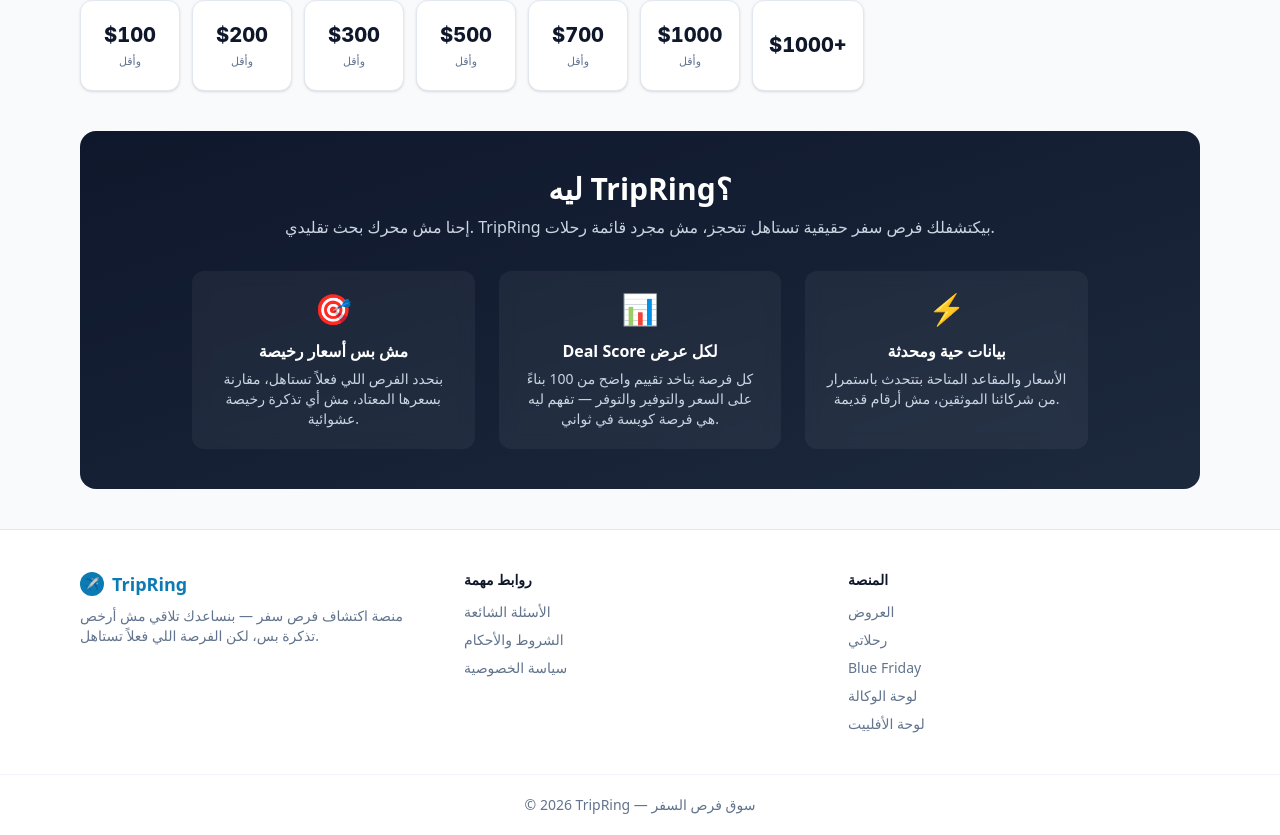
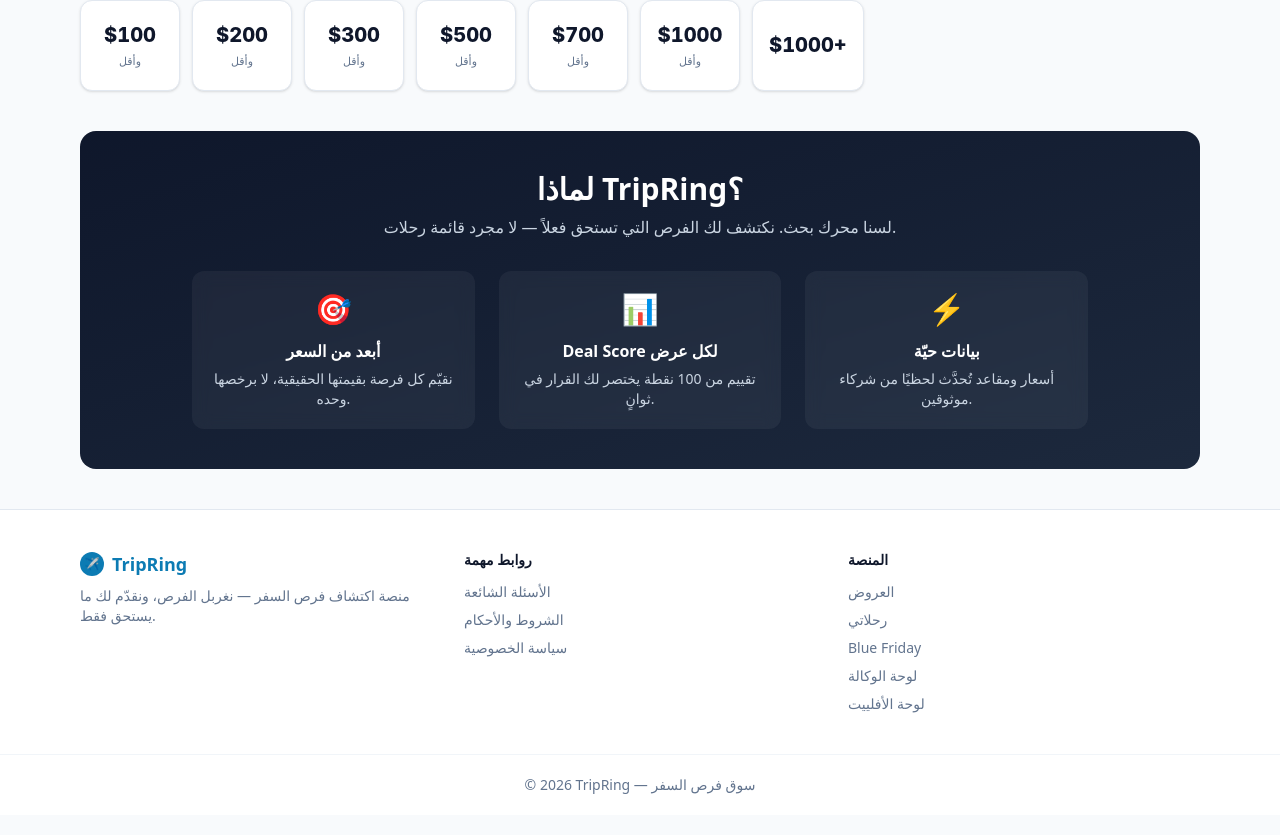
Before and after one commit to MOMOMO213312/TRIPRING, a React app in the folder src/: page / in a window 1280 px wide. Shown: the part 1303-2138 px from the top of the page. Built offline with nearby package versions, Linux system fonts and the light colour scheme; no server answers; the database is empty; the HTML template or start-up script is replaced by a standard one.

Commit message:
copy: rewrite WhyTripRing section + footer tagline in elegant, concise formal Arabic

```diff
--- a/src/components/Footer.tsx
+++ b/src/components/Footer.tsx
@@ -12,7 +12,7 @@ export function Footer() {
             TripRing
           </p>
           <p className="mt-2 text-sm text-slate-500">
-            منصة اكتشاف فرص سفر — بنساعدك تلاقي مش أرخص تذكرة بس، لكن الفرصة اللي فعلاً تستاهل.
+            منصة اكتشاف فرص السفر — نغربل الفرص، ونقدّم لك ما يستحق فقط.
           </p>
         </div>
 
--- a/src/components/WhyTripRing.tsx
+++ b/src/components/WhyTripRing.tsx
@@ -1,18 +1,18 @@
 const POINTS = [
   {
     icon: "🎯",
-    title: "مش بس أسعار رخيصة",
-    text: "بنحدد الفرص اللي فعلاً تستاهل، مقارنة بسعرها المعتاد، مش أي تذكرة رخيصة عشوائية.",
+    title: "أبعد من السعر",
+    text: "نقيّم كل فرصة بقيمتها الحقيقية، لا برخصها وحده.",
   },
   {
     icon: "📊",
     title: "Deal Score لكل عرض",
-    text: "كل فرصة بتاخد تقييم واضح من 100 بناءً على السعر والتوفير والتوفر — تفهم ليه هي فرصة كويسة في ثواني.",
+    text: "تقييم من 100 نقطة يختصر لك القرار في ثوانٍ.",
   },
   {
     icon: "⚡",
-    title: "بيانات حية ومحدثة",
-    text: "الأسعار والمقاعد المتاحة بتتحدث باستمرار من شركائنا الموثقين، مش أرقام قديمة.",
+    title: "بيانات حيّة",
+    text: "أسعار ومقاعد تُحدَّث لحظيًا من شركاء موثوقين.",
   },
 ];
 
@@ -21,9 +21,9 @@ export function WhyTripRing() {
   return (
     <section className="rounded-2xl bg-gradient-to-br from-slate-900 to-slate-800 px-6 py-10 text-white sm:px-10">
       <div className="mx-auto max-w-3xl text-center">
-        <h2 className="font-display text-2xl sm:text-3xl">ليه TripRing؟</h2>
+        <h2 className="font-display text-2xl sm:text-3xl">لماذا TripRing؟</h2>
         <p className="mt-2 text-slate-300">
-          إحنا مش محرك بحث تقليدي. TripRing بيكتشفلك فرص سفر حقيقية تستاهل تتحجز، مش مجرد قائمة رحلات.
+          لسنا محرك بحث. نكتشف لك الفرص التي تستحق فعلاً — لا مجرد قائمة رحلات.
         </p>
       </div>
       <div className="mx-auto mt-8 grid max-w-4xl gap-6 sm:grid-cols-3">
```
